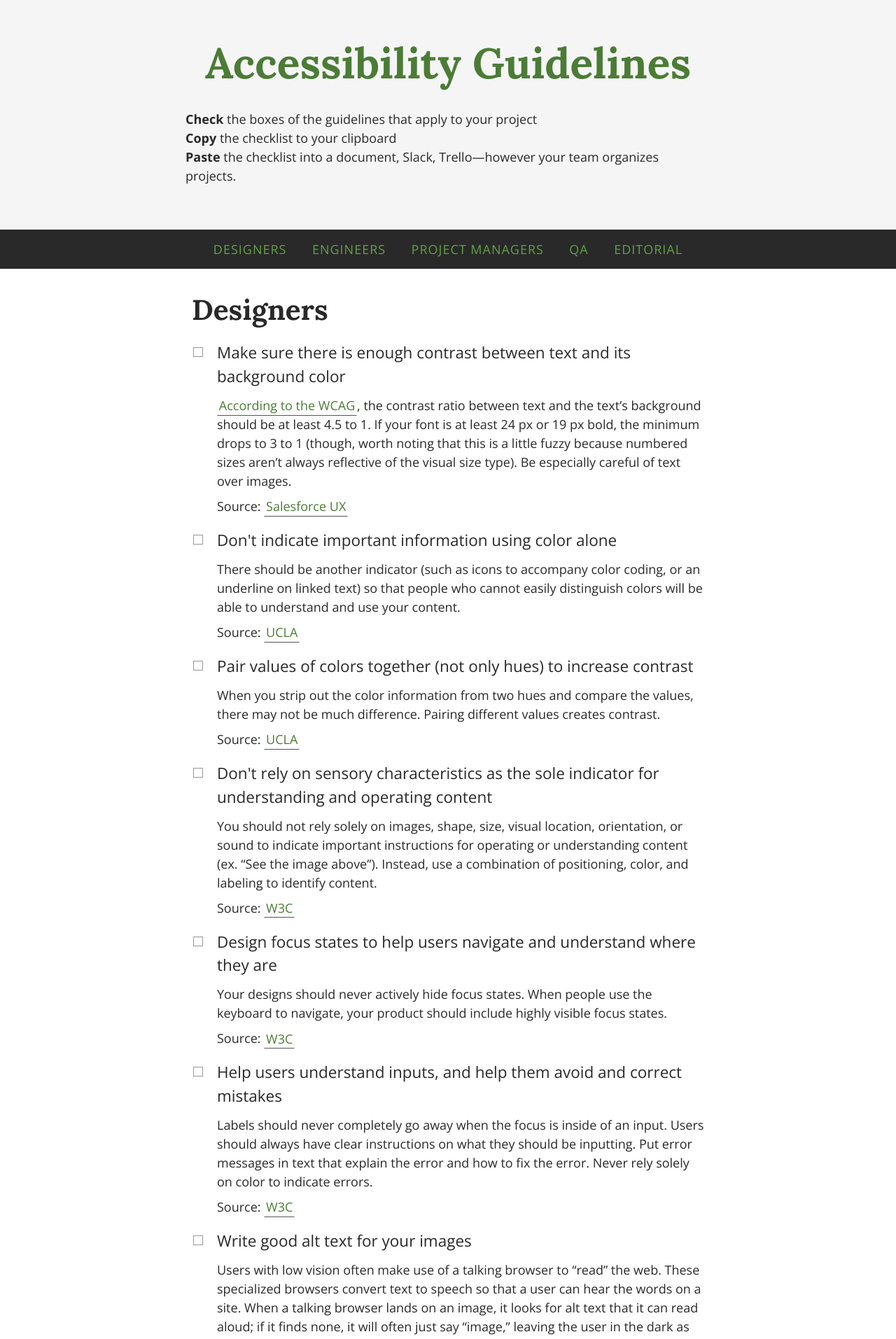
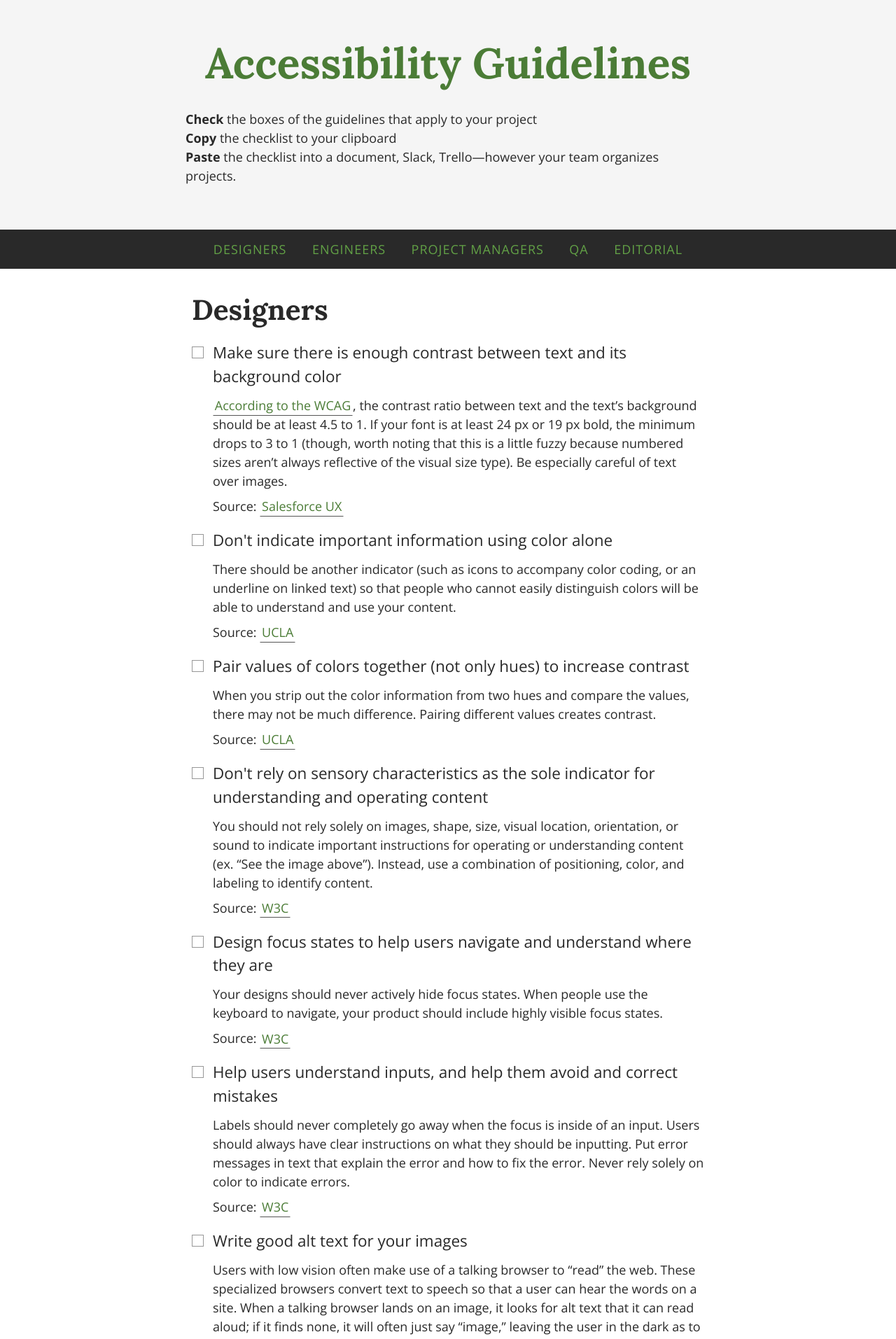
Before and after one commit to voxmedia/accessibility, a Jekyll site: the page built from index.html, in a window 1280 px wide. Shown: the top 1913 px of the page at 70% size. Built offline with Jekyll 4.4.1, drawn with Linux system fonts in a browser that asks for light colours.

Commit message:
add check boxes

```diff
--- a/_sass/_components/_c-guidelines.scss
+++ b/_sass/_components/_c-guidelines.scss
@@ -10,17 +10,17 @@
   }
 
   ul {
-    margin-left: 2em;
+    margin-left: 30px;
   }
 
   input[type="checkbox"] {
     cursor: pointer;
-    height: 12px;
-    left: -1.5em;
+    height: 15px;
+    left: -30px;
     opacity: 0;
     position: absolute;
-    top: 9px;
-    width: 12px;
+    top: 8px;
+    width: 15px;
     z-index: 1;
   }
 
@@ -28,16 +28,21 @@
     border: 1px solid #979797;
     content: '';
     cursor: pointer;
-    height: 12px;
-    left: -1.5em;
+    height: 15px;
+    left: -30px;
     position: absolute;
-    top: 9px;
+    top: 8px;
     transition: all 200ms;
-    width: 12px;
+    width: 15px;
+    background-position: center center;
+    background-repeat: no-repeat;
+    background-size: 80%;
   }
 
   input[type="checkbox"]:checked + b:before {
-    background: #3b3b3b;
+    background-color: $color-link;
+    background-image: url('/assets/check.svg');
+    border-color: $color-link;
   }
 
   input[type="checkbox"]:focus + b:before {
```
Also changed, not shown: assets/check.svg (added).
